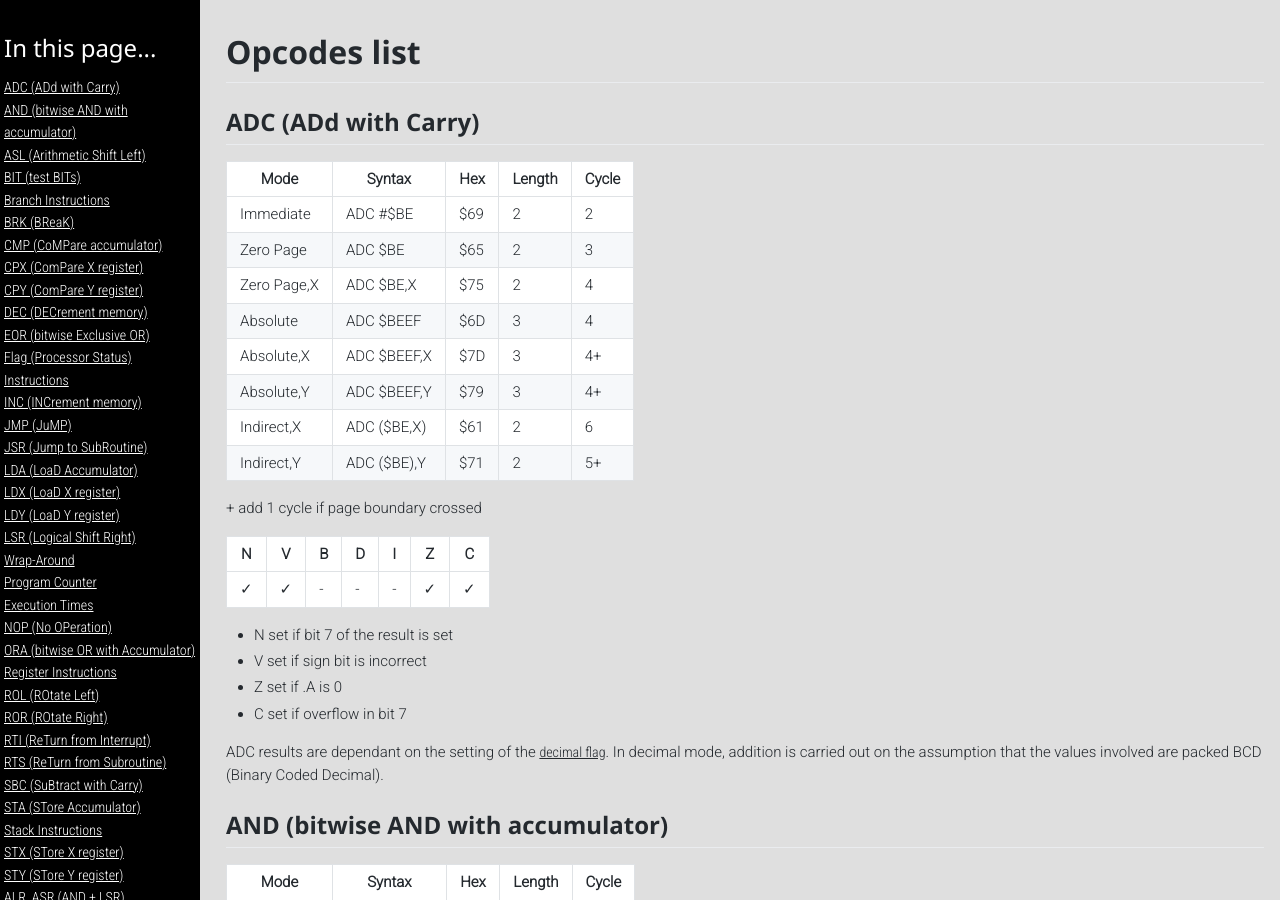
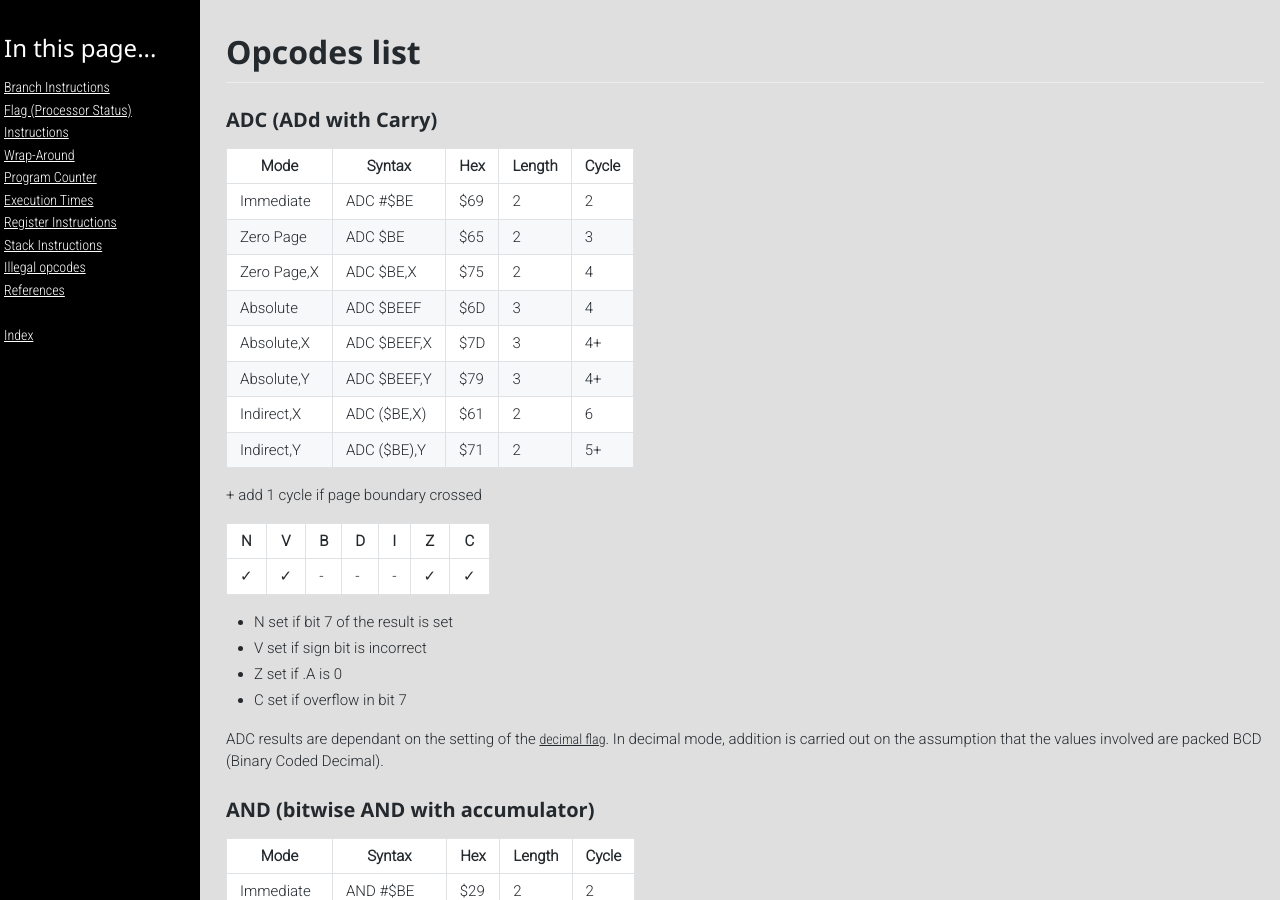
Before and after one commit to c128lib/Reference, a Jekyll site: the page built from InstructionSet.md, in a window 1280 px wide and 900 px high. Built offline with Jekyll 4.4.1, drawn with Linux system fonts in a browser that asks for light colours; comment, search, counter and statistics services are not loaded.

Commit message:
Better headings on instruction set

```diff
--- a/InstructionSet.md
+++ b/InstructionSet.md
@@ -7,7 +7,7 @@ title: Instruction set
 
 <a name=ADC></a>
 
-## ADC (ADd with Carry)
+### ADC (ADd with Carry)
 
 |Mode|Syntax|Hex|Length|Cycle|
 |-|-|-|-|-|
@@ -37,7 +37,7 @@ involved are packed BCD (Binary Coded Decimal).
 
 <a name=AND></a>
 
-## AND (bitwise AND with accumulator)
+### AND (bitwise AND with accumulator)
 
 |Mode|Syntax|Hex|Length|Cycle|
 |-|-|-|-|-|
@@ -64,7 +64,7 @@ using the contents of a byte of memory.
 
 <a name=ASL></a>
 
-## ASL (Arithmetic Shift Left)
+### ASL (Arithmetic Shift Left)
 
 |Mode|Syntax|Hex|Length|Cycle|
 |-|-|-|-|-|
@@ -89,7 +89,7 @@ setting the carry if the result will not fit in 8 bits.
 
 <a name=BIT></a>
 
-## BIT (test BITs)
+### BIT (test BITs)
 
 |Mode|Syntax|Hex|Length|Cycle|
 |-|-|-|-|-|
@@ -177,7 +177,7 @@ at.
 
 <a name=BRK></a>
 
-## BRK (BReaK)
+### BRK (BReaK)
 
 |Mode|Syntax|Hex|Length|Cycle|
 |-|-|-|-|-|
@@ -196,7 +196,7 @@ two-byte instruction for debugging and the subsequent RTI will be correct.
 
 <a name=CMP></a>
 
-## CMP (CoMPare accumulator)
+### CMP (CoMPare accumulator)
 
 |Mode|Syntax|Hex|Length|Cycle|
 |-|-|-|-|-|
@@ -226,7 +226,7 @@ thereof and the sign (i.e. A&gt;=$80) of the accumulator.
 
 <a name=CPX></a>
 
-## CPX (ComPare X register)
+### CPX (ComPare X register)
 
 |Mode|Syntax|Hex|Length|Cycle|
 |-|-|-|-|-|
@@ -247,7 +247,7 @@ Operation and flag results are identical to equivalent mode accumulator
 
 <a name=CPY></a>
 
-## CPY (ComPare Y register)
+### CPY (ComPare Y register)
 
 |Mode|Syntax|Hex|Length|Cycle|
 |-|-|-|-|-|
@@ -268,7 +268,7 @@ Operation and flag results are identical to equivalent mode accumulator
 
 <a name=DEC></a>
 
-## DEC (DECrement memory)
+### DEC (DECrement memory)
 
 |Mode|Syntax|Hex|Length|Cycle|
 |-|-|-|-|-|
@@ -289,7 +289,7 @@ setting the zero and negative flags as appropriate.
 
 <a name=EOR></a>
 
-## EOR (bitwise Exclusive OR)
+### EOR (bitwise Exclusive OR)
 *Affects flags: N Z*
 
 |Mode|Syntax|Hex|Length|Cycle|
@@ -374,7 +374,7 @@ overflow but a BIT test on an RTS instruction will do the trick.
 
 <a name=INC></a>
 
-## INC (INCrement memory)
+### INC (INCrement memory)
 
 |Mode|Syntax|Hex|Length|Cycle|
 |-|-|-|-|-|
@@ -395,7 +395,7 @@ setting the zero and negative flags as appropriate.
 
 <a name=JMP></a>
 
-## JMP (JuMP)
+### JMP (JuMP)
 
 |Mode|Syntax|Hex|Length|Cycle|
 |-|-|-|-|-|
@@ -419,7 +419,7 @@ from $30FF and the high byte from $3000.
 
 <a name=JSR></a>
 
-## JSR (Jump to SubRoutine)
+### JSR (Jump to SubRoutine)
 
 |Mode|Syntax|Hex|Length|Cycle|
 |-|-|-|-|-|
@@ -435,7 +435,7 @@ terminated by a <a href="#RTS">RTS</a> opcode.
 
 <a name=LDA></a>
 
-## LDA (LoaD Accumulator)
+### LDA (LoaD Accumulator)
 
 |Mode|Syntax|Hex|Length|Cycle|
 |-|-|-|-|-|
@@ -462,7 +462,7 @@ and negative flags as appropriate.
 
 <a name=LDX></a>
 
-## LDX (LoaD X register)
+### LDX (LoaD X register)
 
 |Mode|Syntax|Hex|Length|Cycle|
 |-|-|-|-|-|
@@ -486,7 +486,7 @@ and negative flags as appropriate.
 
 <a name=LDY></a>
 
-## LDY (LoaD Y register)
+### LDY (LoaD Y register)
 *Affects flags: N Z*
 
 |Mode|Syntax|Hex|Length|Cycle|
@@ -511,7 +511,7 @@ and negative flags as appropriate.
 
 <a name=LSR></a>
 
-## LSR (Logical Shift Right)
+### LSR (Logical Shift Right)
 
 |Mode|Syntax|Hex|Length|Cycle|
 |-|-|-|-|-|
@@ -603,7 +603,7 @@ the time values shown.
 
 <a name=NOP></a>
 
-## NOP (No OPeration)
+### NOP (No OPeration)
 
 |Mode|Syntax|Hex|Length|Cycle|
 |-|-|-|-|-|
@@ -618,7 +618,7 @@ out existing code.
 
 <a name=ORA></a>
 
-## ORA (bitwise OR with Accumulator)
+### ORA (bitwise OR with Accumulator)
 
 |Mode|Syntax|Hex|Length|Cycle|
 |-|-|-|-|-|
@@ -664,7 +664,7 @@ two machine cycles.
 
 <a name=ROL></a>
 
-## ROL (ROtate Left)
+### ROL (ROtate Left)
 
 |Mode|Syntax|Hex|Length|Cycle|
 |-|-|-|-|-|
@@ -687,7 +687,7 @@ the original bit 7 is shifted into the Carry.
 
 <a name=ROR></a>
 
-## ROR (ROtate Right)
+### ROR (ROtate Right)
 
 |Mode|Syntax|Hex|Length|Cycle|
 |-|-|-|-|-|
@@ -710,7 +710,7 @@ and the original bit 0 is shifted into the Carry.
 
 <a name=RTI></a>
 
-## RTI (ReTurn from Interrupt)
+### RTI (ReTurn from Interrupt)
 
 |Mode|Syntax|Hex|Length|Cycle|
 |-|-|-|-|-|
@@ -735,7 +735,7 @@ rather than the address-1.
 
 <a name=RTS></a>
 
-## RTS (ReTurn from Subroutine)
+### RTS (ReTurn from Subroutine)
 
 |Mode|Syntax|Hex|Length|Cycle|
 |-|-|-|-|-|
@@ -775,7 +775,7 @@ EXEC
 
 <a name=SBC></a>
 
-## SBC (SuBtract with Carry)
+### SBC (SuBtract with Carry)
 
 |Mode|Syntax|Hex|Length|Cycle|
 |-|-|-|-|-|
@@ -809,7 +809,7 @@ cleared by the operation, it indicates a borrow occurred.
 
 <a name=STA></a>
 
-## STA (STore Accumulator)
+### STA (STore Accumulator)
 
 |Mode|Syntax|Hex|Length|Cycle|
 |-|-|-|-|-|
@@ -848,7 +848,7 @@ other microprocessors. With the 6502, the stack is always on page one
 
 <a name=STX></a>
 
-## STX (STore X register)
+### STX (STore X register)
 
 |Mode|Syntax|Hex|Length|Cycle|
 |-|-|-|-|-|
@@ -864,7 +864,7 @@ Stores the contents of the .X register into memory.
 
 <a name=STY></a>
 
-## STY (STore Y register)
+### STY (STore Y register)
 
 |Mode|Syntax|Hex|Length|Cycle|
 |-|-|-|-|-|
@@ -878,11 +878,11 @@ Stores the contents of the .X register into memory.
 
 Stores the contents of the .Y register into memory.
 
-# Illegal opcodes
+## Illegal opcodes
 
 <a name=ALR></a>
 
-## ALR, ASR (AND + LSR)
+### ALR, ASR (AND + LSR)
 
 |Mode|Syntax|Hex|Length|Cycle|
 |-|-|-|-|-|
@@ -897,7 +897,7 @@ then LSRs the result.
 
 <a name=ANC></a>
 
-## ANC (AND + ROL)
+### ANC (AND + ROL)
 
 |Mode|Syntax|Hex|Length|Cycle|
 |-|-|-|-|-|
@@ -915,7 +915,7 @@ state that the Negative flag is set to.
 
 <a name=ANE></a><a name=XAA></a>
 
-## ANE, XAA
+### ANE, XAA
 <span class="badge badge-error">Instable</span>
 
 |Mode|Syntax|Hex|Length|Cycle|
@@ -942,7 +942,7 @@ the immediate value or X or both.)
 
 <a name=ARR></a>
 
-## ARR (AND + ROR)
+### ARR (AND + ROR)
 
 |Mode|Syntax|Hex|Length|Cycle|
 |-|-|-|-|-|
@@ -957,7 +957,7 @@ then RORs the result.
 
 <a name=DCP></a><a name=DCM></a>
 
-## DCP, DCM (DEC + CMP)
+### DCP, DCM (DEC + CMP)
 
 |Mode|Syntax|Hex|Length|Cycle|
 |-|-|-|-|-|
@@ -978,7 +978,7 @@ with the A register.
 
 <a name=ISC></a><a name=ISB></a><a name=INS></a>
 
-## ISC, ISB, INS (SBC + INC)
+### ISC, ISB, INS (SBC + INC)
 
 |Mode|Syntax|Hex|Length|Cycle|
 |-|-|-|-|-|
@@ -999,7 +999,7 @@ from the A register.
 
 <a name=LAS></a><a name=LAR></a>
 
-## LAS, LAR (TSX + TXA + AND + TAX + TXS)
+### LAS, LAR (TSX + TXA + AND + TAX + TXS)
 <span class="badge badge-warning">Unreliable</span>
 
 |Mode|Syntax|Hex|Length|Cycle|
@@ -1018,7 +1018,7 @@ Unreliability: LAS is called as 'probably unreliable'
 
 <a name=LAX></a>
 
-## LAX (LDA + LDX)
+### LAX (LDA + LDX)
 
 |Mode|Syntax|Hex|Length|Cycle|
 |-|-|-|-|-|
@@ -1039,7 +1039,7 @@ of a memory location.
 <a name=LAX_Imm></a><a name=ATX></a><a name=LXA></a><a name=OAL></a>
 <a name=ANX></a>
 
-## LAX immediate, ATX, LXA, OAL, ANX
+### LAX immediate, ATX, LXA, OAL, ANX
 <span class="badge badge-error">Instable</span>
 
 |Mode|Syntax|Hex|Length|Cycle|
@@ -1065,7 +1065,7 @@ in the immediate value.)
 
 <a name=RLA></a>
 
-## RLA (ROL + AND)
+### RLA (ROL + AND)
 
 |Mode|Syntax|Hex|Length|Cycle|
 |-|-|-|-|-|
@@ -1087,7 +1087,7 @@ Rotate one bit left in memory, then AND accumulator with memory.
 
 <a name=RRA></a>
 
-## RRA (ROR + ADC)
+### RRA (ROR + ADC)
 
 |Mode|Syntax|Hex|Length|Cycle|
 |-|-|-|-|-|
@@ -1110,7 +1110,7 @@ bit 7 by the ROR
 
 <a name=SAX></a><a name=AXS></a><a name=AAX></a>
 
-## SAX, AXS, AAX (STA + STX)
+### SAX, AXS, AAX (STA + STX)
 
 |Mode|Syntax|Hex|Length|Cycle|
 |-|-|-|-|-|
@@ -1131,7 +1131,7 @@ and does not modify A/X. It would also not use the stack.
 
 <a name=SBX></a><a name=AXS></a><a name=SAX></a>
 
-## SBX, AXS, SAX (CMP + DEX)
+### SBX, AXS, SAX (CMP + DEX)
 
 |Mode|Syntax|Hex|Length|Cycle|
 |-|-|-|-|-|
@@ -1159,7 +1159,7 @@ in decimal mode.
 
 <a name=SHA></a><a name=AHX></a><a name=AXA></a>
 
-## SHA, AHX, AXA (STA + STX + STY)
+### SHA, AHX, AXA (STA + STX + STY)
 <span class="badge badge-warning">Instable</span>
 
 |Mode|Syntax|Hex|Length|Cycle|
@@ -1183,7 +1183,7 @@ of the target address is incremented by one (as expected), and then ANDed with
 
 <a name=SHX></a><a name=SXA></a><a name=XAS></a>
 
-## SHX, SXA, XAS (STA + STX + STY)
+### SHX, SXA, XAS (STA + STX + STY)
 <span class="badge badge-warning">Instable</span>
 
 |Mode|Syntax|Hex|Length|Cycle|
@@ -1206,7 +1206,7 @@ ANDed with X.
 
 <a name=SHY></a><a name=SYA></a><a name=SAY></a>
 
-## SHY, SYA, SAY (STA + STX + STY)
+### SHY, SYA, SAY (STA + STX + STY)
 <span class="badge badge-warning">Instable</span>
 
 |Mode|Syntax|Hex|Length|Cycle|
@@ -1229,7 +1229,7 @@ ANDed with Y.
 
 <a name=SLO></a><a name=ASO></a>
 
-## SLO, ASO (ASL + ORA)
+### SLO, ASO (ASL + ORA)
 
 |Mode|Syntax|Hex|Length|Cycle|
 |-|-|-|-|-|
@@ -1251,7 +1251,7 @@ Shift left one bit in memory, then OR accumulator with memory.
 
 <a name=SRE></a><a name=LSE></a>
 
-## SRE, LSE (LSR + EOR)
+### SRE, LSE (LSR + EOR)
 
 |Mode|Syntax|Hex|Length|Cycle|
 |-|-|-|-|-|
@@ -1273,7 +1273,7 @@ Shift right one bit in memory, then EOR accumulator with memory.
 
 <a name=TAS></a><a name=XAS></a><a name=SHS></a>
 
-## TAS, XAS, SHS (STA + TXS)
+### TAS, XAS, SHS (STA + TXS)
 <span class="badge badge-warning">Instable</span>
 
 |Mode|Syntax|Hex|Length|Cycle|
@@ -1298,7 +1298,7 @@ ANDed with (A & X).
 
 <a name=USBC></a><a name=USB></a>
 
-## USBC, USB (SBC + NOP)
+### USBC, USB (SBC + NOP)
 
 |Mode|Syntax|Hex|Length|Cycle|
 |-|-|-|-|-|
```
